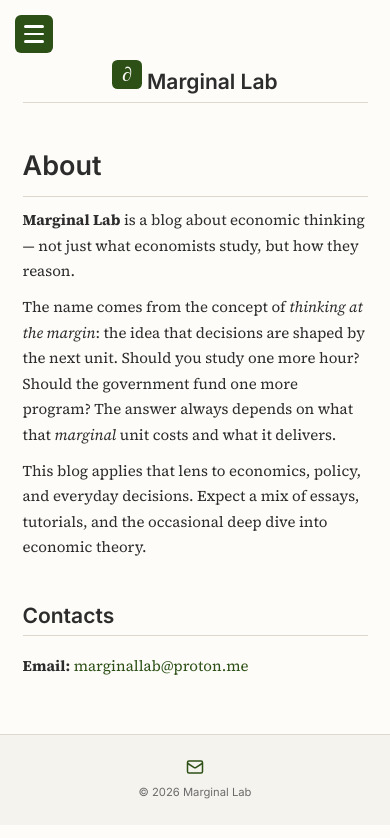
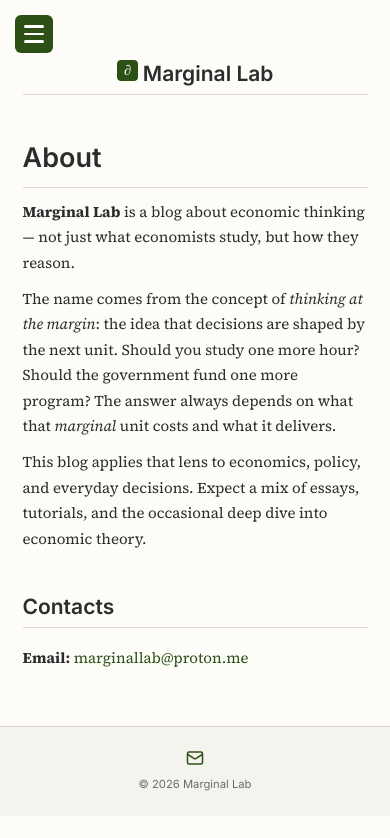
Before and after one commit to marginallabs/marginallabs.github.io, a Jekyll site: the page built from _pages/about.md, in a window 390 px wide. Shown: the top 838 px of the page. Built offline with Jekyll 4.4.1, drawn with Linux system fonts in a browser that asks for light colours.

Commit message:
Resize mobile title icon to match text

```diff
--- a/assets/css/style.css
+++ b/assets/css/style.css
@@ -970,7 +970,8 @@ pre code { background: none; padding: 0; font-size: 0.9rem; border-radius: 0; }
   /* Hide desktop header on mobile */
   .site-header { display: none; }
 
-.mobile-page-title { display:block; text-align:center; font-family:var(--font-heading); font-size:1.4em; margin:1rem 0; }  /* Show hamburger */
+.mobile-page-title { display:block; text-align:center; font-family:var(--font-heading); font-size:1.4em; margin:1rem 0; }
+.mobile-page-title .site-logo { width:1em; height:1em; }  /* Show hamburger */
   .sidebar-toggle {
     display: flex;
     position: fixed;
```
